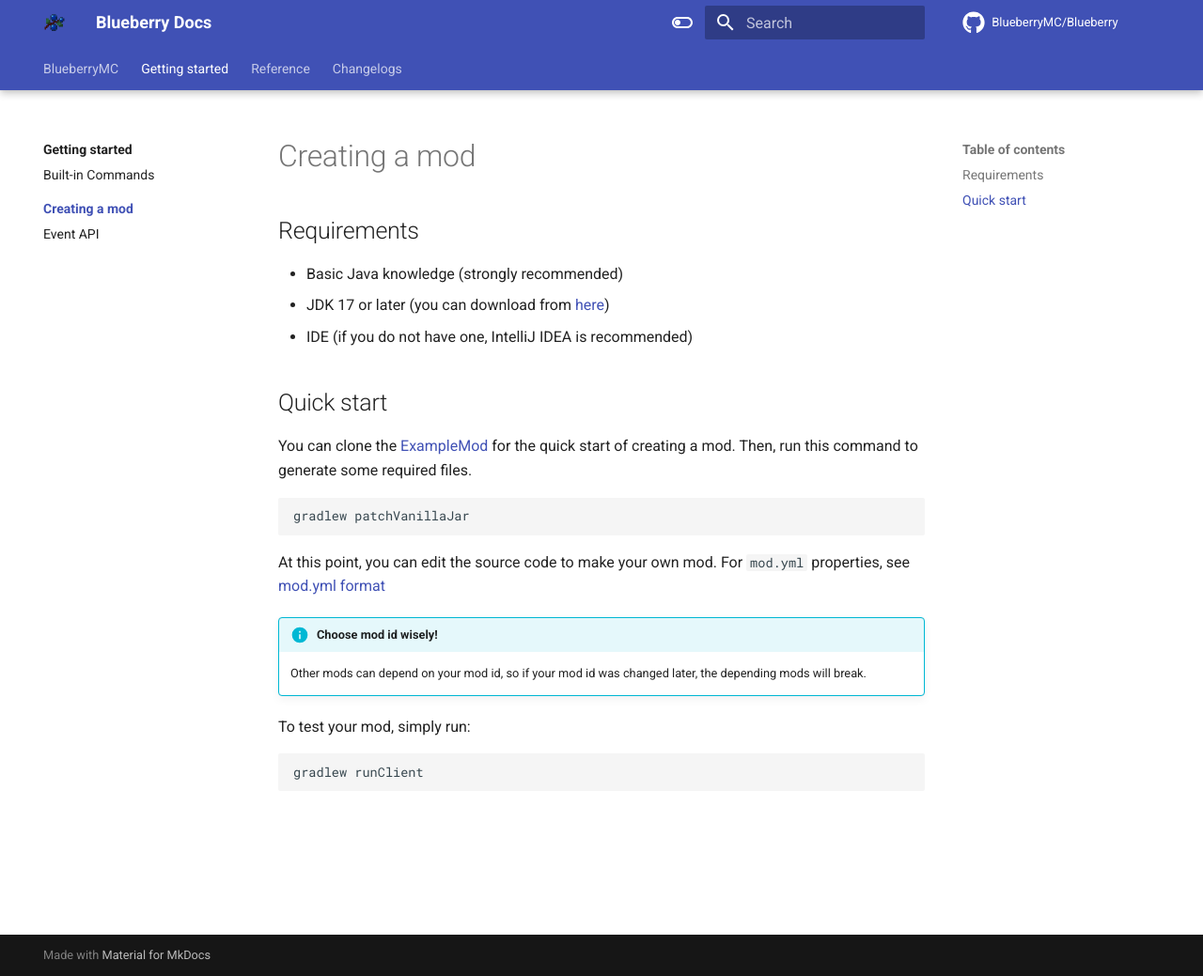
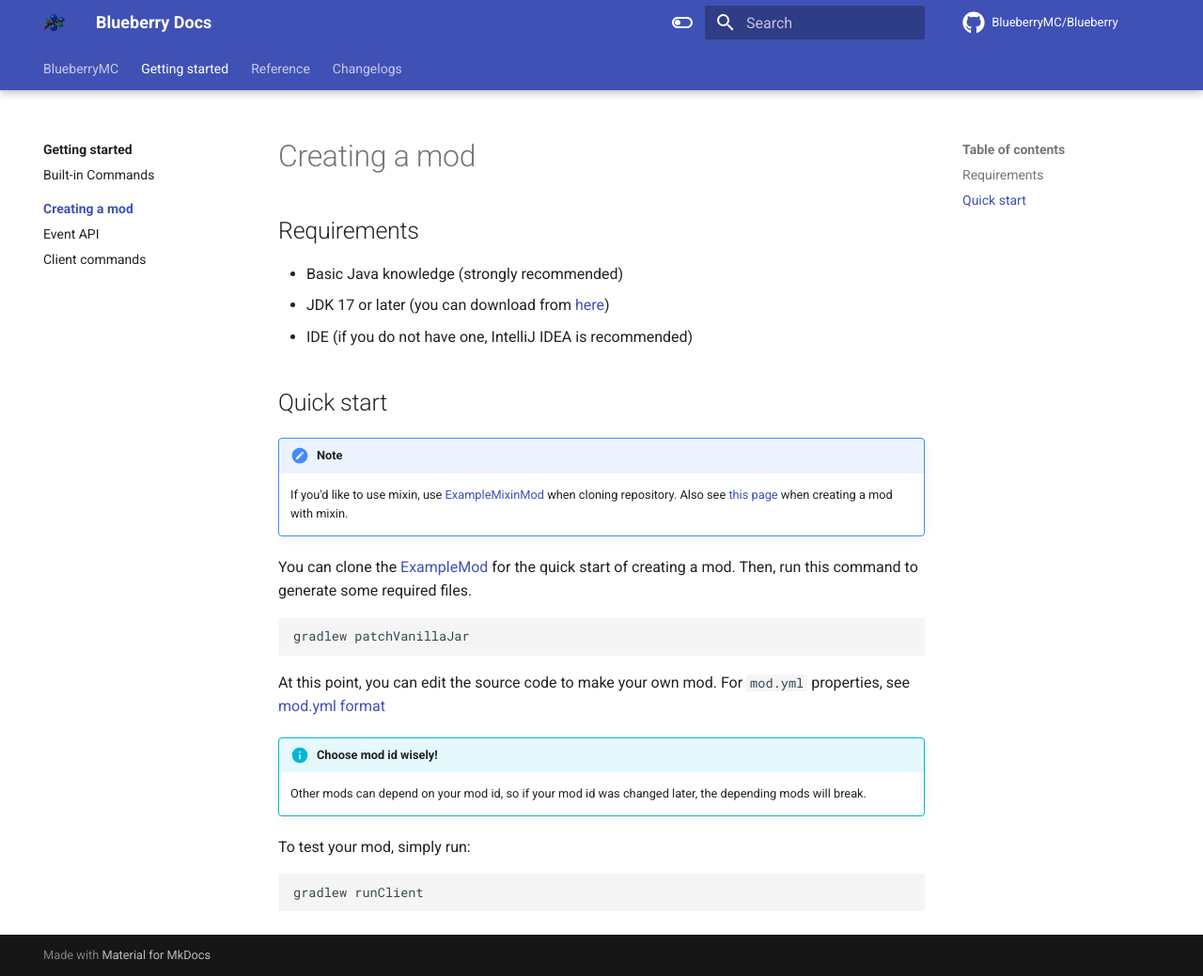
Before and after one commit to BlueberryMC/Blueberry-docs, an MkDocs documentation site: the page built from docs/getting-started/creating-a-mod/index.md, in a window 1280 px wide and 1039 px high. Shown: the whole window at 94% size. Built offline with MkDocs 1.6.1 and Material for MkDocs 9.7.7, drawn with Linux system fonts in a browser that asks for light colours; comment, search, counter and statistics services are not loaded.

Commit message:
Add wip client-commands.md and add api v0.2.1

````diff
--- a/docs/getting-started/creating-a-mod/index.md
+++ b/docs/getting-started/creating-a-mod/index.md
@@ -6,6 +6,11 @@
 - IDE (if you do not have one, IntelliJ IDEA is recommended)
 
 ## Quick start
+
+!!! note
+    If you'd like to use mixin, use [ExampleMixinMod](https://github.com/BlueberryMC/ExampleMixinMod) when cloning repository.
+    Also see [this page](../../reference/mixin) when creating a mod with mixin.
+
 You can clone the [ExampleMod](https://github.com/BlueberryMC/ExampleMod) for the quick start of creating a mod.
 Then, run this command to generate some required files.
 ```
--- a/mkdocs.yml
+++ b/mkdocs.yml
@@ -39,11 +39,13 @@
     - Creating a mod:
       - getting-started/creating-a-mod/index.md
       - getting-started/creating-a-mod/event-api.md
+      - getting-started/creating-a-mod/client-commands.md
   - Reference:
     - reference/mod-yml-format.md
     - reference/mixin.md
     - reference/source-mod.md
   - Changelogs:
+    - changelogs/1.18.1-0.2.1.md
     - changelogs/1.18.1-0.2.0.md
     - changelogs/1.18-0.1.0.md
     - changelogs/1.18-0.0.19.md
````
Also changed, not shown: docs/changelogs/1.18.1-0.2.1.md (added, +8 -0 lines), docs/getting-started/creating-a-mod/client-commands.md (added, +8 -0 lines).
